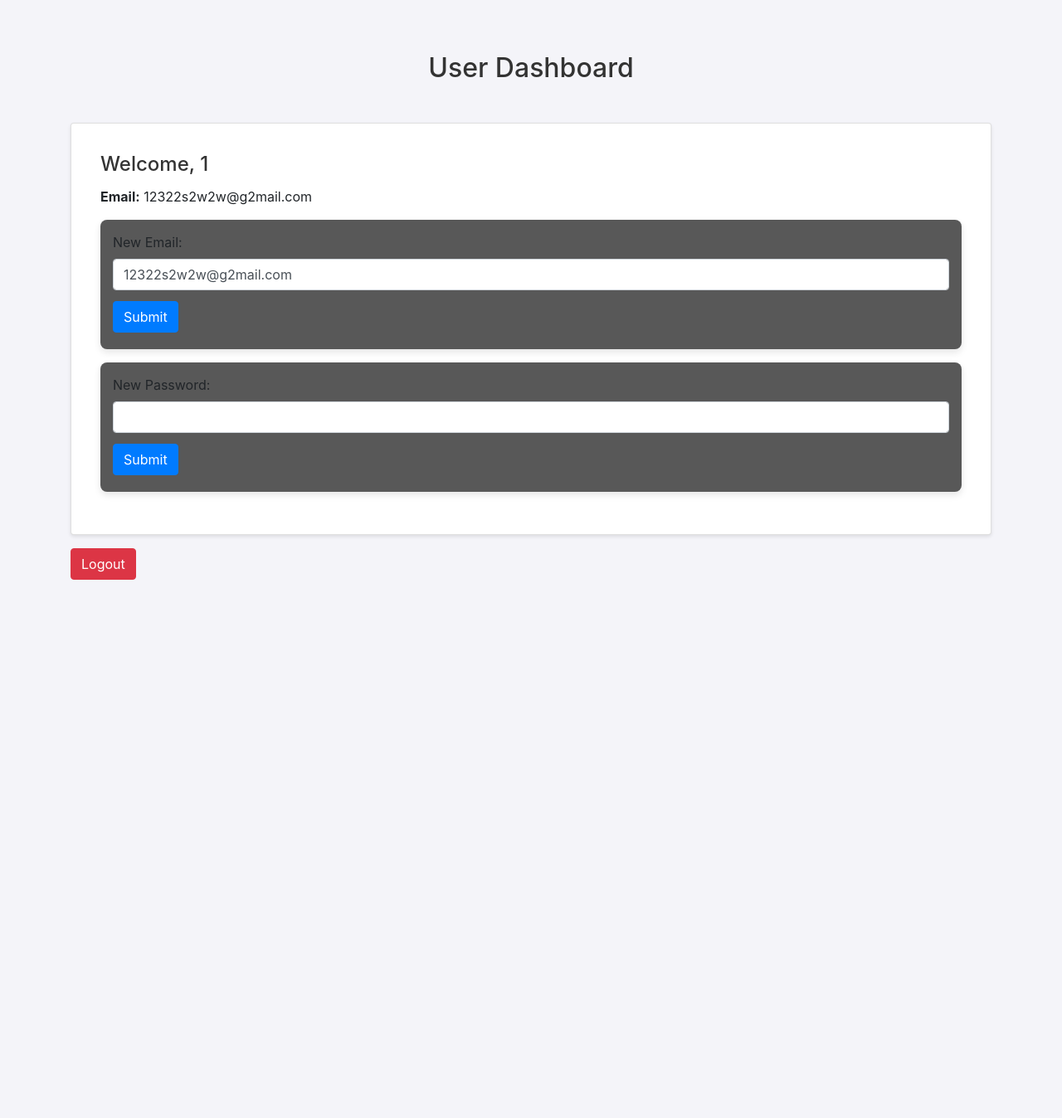
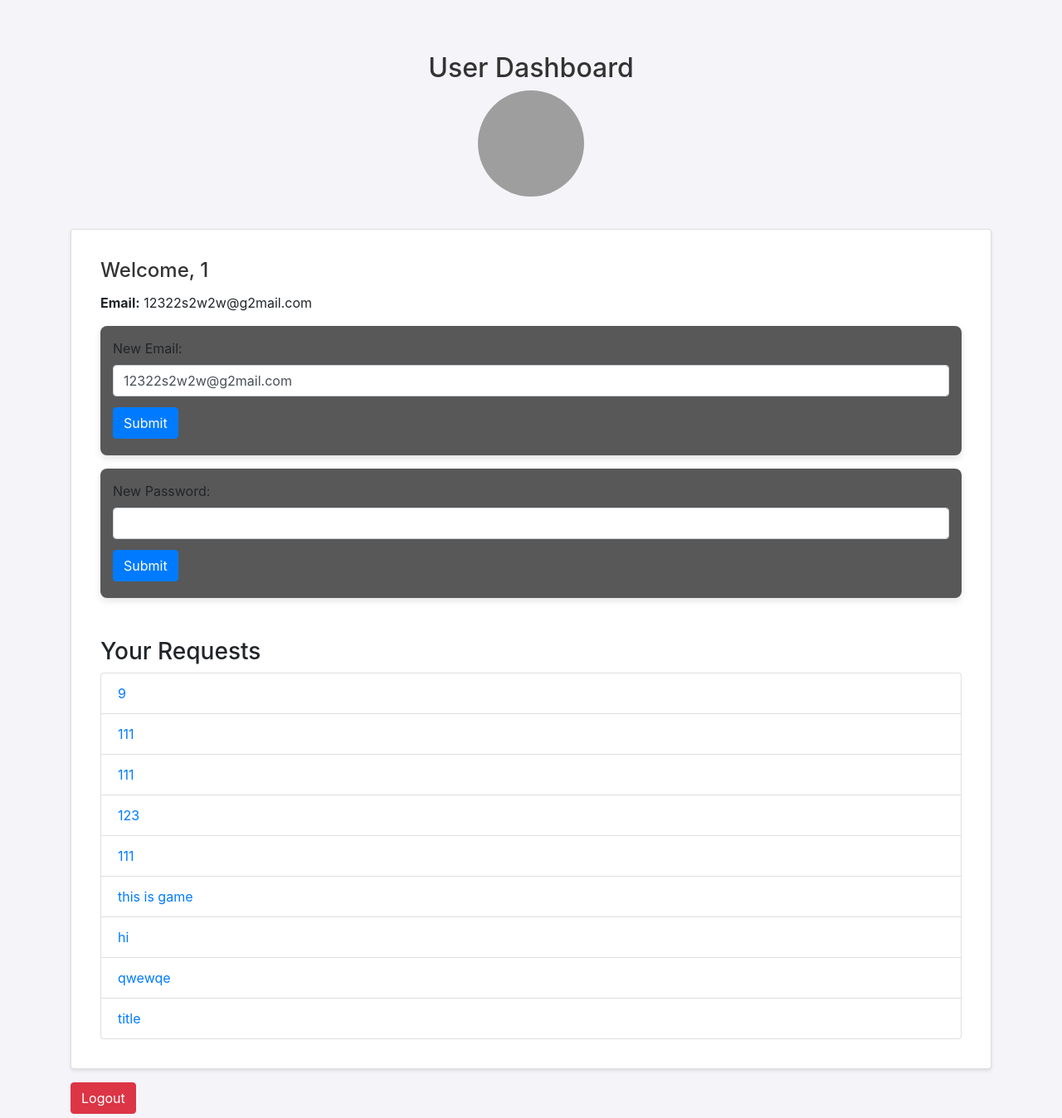
Before and after one commit to sjy9999/Group_project, a Flask app: page /dashboard/ in a window 1280 px wide. Shown: the whole page at 83% size. Before the commit the page ends 699 px from the top, so only its background shows below. Run offline with Flask 3, Linux system fonts and the light colour scheme; a user stored in the database is signed in; data comes from the database, SQL or seed files in the repository; both versions use the stored data as it was after the commit; some libraries are stand-ins or nearby versions; grey boxes are pictures that could not be loaded.

Commit message:
To list the user detail request in dashboard.

```diff
--- a/app.py
+++ b/app.py
@@ -112,12 +112,7 @@ def login():
     return redirect(url_for('login'))
 
 
-@app.route('/dashboard/')
-def dashboard():
-    if 'loggedin' in session:
-        return render_template('dashboard.html', username=session['username'], email=session['email'])
-    else:
-        return redirect(url_for('login'))
+
 
 
 @app.route('/logout/', endpoint='logout1')
@@ -163,6 +158,97 @@ def update_password():
         flash('You are not logged in.', 'error')
         return redirect(url_for('login'))
 
+
+import hashlib
+
+def generate_gravatar_url(email, size=80):
+    """Generate a Gravatar URL from an email."""
+    email = email.lower().encode('utf-8')  # Ensure the email is in lowercase and encoded to bytes
+    gravatar_id = hashlib.md5(email).hexdigest()
+    return f"https://www.gravatar.com/avatar/{gravatar_id}?d=identicon&s={size}"
+
+@app.route('/dashboard/')
+def dashboard():
+    if 'loggedin' in session:
+        username = session['username']
+        email = session['email']
+
+        # Fetch the avatar URL
+        avatar_url = generate_gravatar_url(email, 128)
+
+        # Fetch user's requests from the database
+        with sqlite3.connect("database.db") as con:
+            con.row_factory = sqlite3.Row
+            cur = con.cursor()
+            cur.execute("SELECT * FROM requests WHERE username = ?", (username,))
+            user_requests = cur.fetchall()
+
+        # Fetch replies for each request
+            requests_with_replies = []
+            for request in user_requests:
+                cur.execute("SELECT * FROM replies WHERE request_id = ?", (request['id'],))
+                replies = cur.fetchall()
+                requests_with_replies.append(dict(request, replies=replies))
+
+        return render_template('dashboard.html', username=username, email=email, avatar_url=avatar_url, user_requests=requests_with_replies)
+    else:
+        flash("Please log in to access the dashboard.", "warning")
+        return redirect(url_for('login'))
+
+
+@app.route('/request/<int:request_id>')
+def specific_request(request_id):
+    if 'loggedin' not in session:
+        return redirect(url_for('login'))
+
+    with sqlite3.connect("database.db") as con:
+        con.row_factory = sqlite3.Row
+        cur = con.cursor()
+
+        # Fetch the specific request and its replies
+        cur.execute("SELECT * FROM requests WHERE id = ?", (request_id,))
+        request_details = cur.fetchone()
+
+        cur.execute("SELECT * FROM replies WHERE request_id = ?", (request_id,))
+        replies = cur.fetchall()
+
+    if request_details:
+        return render_template('specific_request.html', request=request_details, replies=replies)
+    else:
+        flash('Request not found.', 'warning')
+        return redirect(url_for('dashboard'))
+
+from datetime import datetime
+
+@app.template_filter()
+def dateformat(value, format='%Y-%m-%d %H:%M'):
+    """Format a datetime string to a more readable format. Handle None values gracefully."""
+    if not value:  # This checks for None or empty strings
+        return "No date provided"  # You can return an empty string or a placeholder
+    try:
+        return datetime.strptime(value, '%Y-%m-%d %H:%M:%S').strftime(format)
+    except ValueError:
+        return value  # Return the original value if formatting fails
+
+
+@app.route('/delete_request/<int:request_id>', methods=['POST'])
+def delete_request(request_id):
+    if 'loggedin' not in session:
+        return redirect(url_for('login'))
+
+    with sqlite3.connect("database.db") as con:
+        cur = con.cursor()
+        # Ensure that the current user is the owner of the request before deleting
+        cur.execute("SELECT * FROM requests WHERE id = ? AND username = ?", (request_id, session['username']))
+        request = cur.fetchone()
+        if request:
+            cur.execute("DELETE FROM requests WHERE id = ?", (request_id,))
+            con.commit()
+            flash('Request deleted successfully.', 'success')
+        else:
+            flash('Request not found or you do not have permission to delete it.', 'error')
+
+    return redirect(url_for('dashboard'))
 
 
 
--- a/instance/schema.sql
+++ b/instance/schema.sql
@@ -15,5 +15,7 @@ CREATE TABLE IF NOT EXISTS students (
 CREATE TABLE IF NOT EXISTS user (
     name TEXT PRIMARY KEY,
     password TEXT NOT NULL,
-    email TEXT NOT NULL UNIQUE CHECK(email LIKE '%@%.%') -- 简单的格式校验和唯一性约束
+    email TEXT NOT NULL UNIQUE CHECK(email LIKE '%@%.%'), -- 简单的格式校验和唯一性约束
+    ALTER TABLE users ADD COLUMN avatar_url TEXT;
+
 );
--- a/templates/dashboard.html
+++ b/templates/dashboard.html
@@ -60,7 +60,12 @@
     <div class="container mt-5">
         <div class="header-area text-center mb-4">
             <h2>User Dashboard</h2>
+            <img src="{{ avatar_url }}" alt="User Avatar" style="border-radius: 50%; width: 128px; height: 128px;">
+
         </div>
+
+
+
 
         <!-- Display Flash Messages -->
         {% with messages = get_flashed_messages(with_categories=True) %}
@@ -75,6 +80,7 @@
                 {% endfor %}
             {% endif %}
         {% endwith %}
+
 
         <div class="card custom-card">
             <div class="card-body">
@@ -108,6 +114,19 @@
                         </form>
                     </div>
                 </div>
+
+                <div class="mt-5">
+                    <h3>Your Requests</h3>
+                    <ul class="list-group">
+                        {% for req in user_requests %}
+                            <li class="list-group-item">
+                                <a href="{{ url_for('specific_request', request_id=req['id']) }}">{{ req['title'] }}</a>
+                            </li>
+                        {% else %}
+                            <li class="list-group-item">No requests found.</li>
+                        {% endfor %}
+                    </ul>
+                </div>
             </div>
         </div>
         <a href="{{ url_for('logout') }}" class="btn btn-danger mt-3">Logout</a>
--- a/test.py
+++ b/test.py
@@ -27,6 +27,11 @@ CREATE TABLE IF NOT EXISTS users (
     email TEXT NOT NULL UNIQUE CHECK(email LIKE '%@%.%')
 )
 ''') #执行单条sql语句
+
+# 为用户表添加 avatar_url 列
+conn.execute('''
+ALTER TABLE users ADD COLUMN avatar_url TEXT;
+''')
 
 
 
```
Also changed, not shown: templates/specific_request.html (added, +38 -0 lines), database.db, path_to_your_database.db (added).
